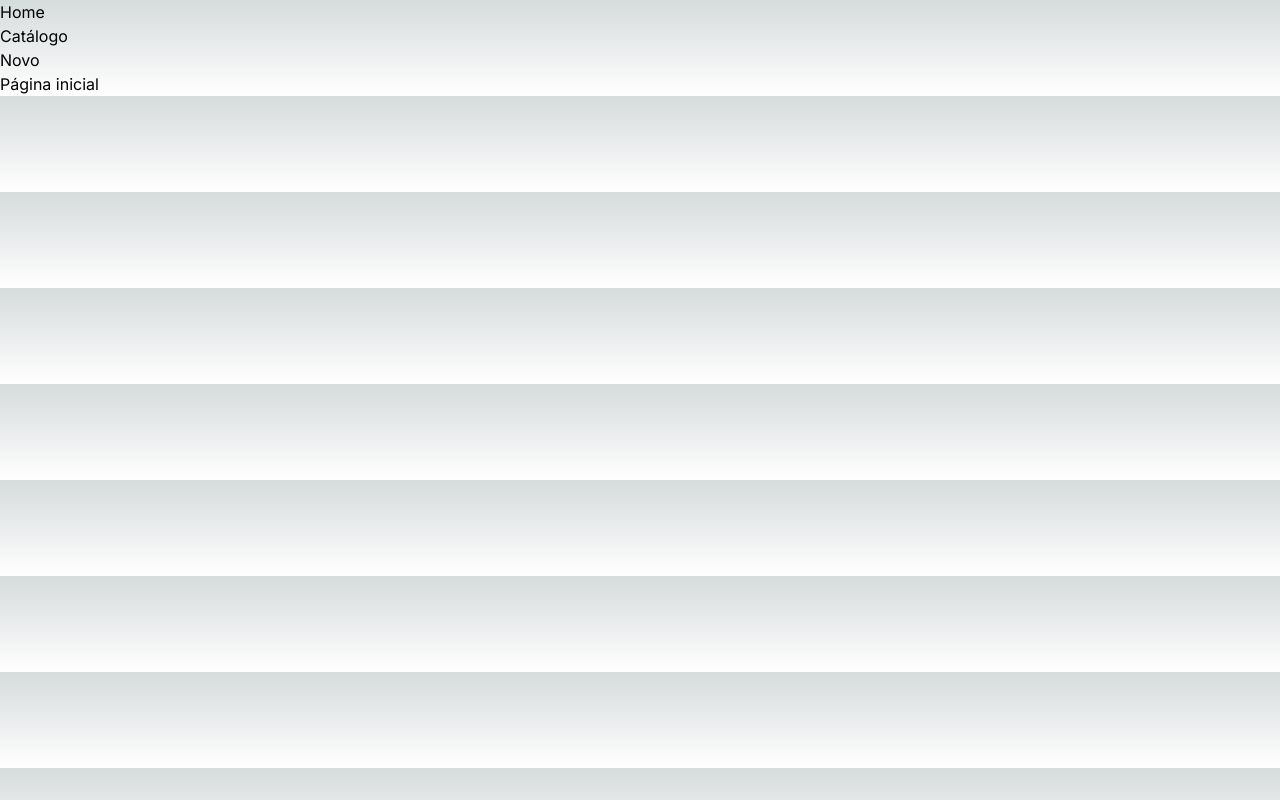
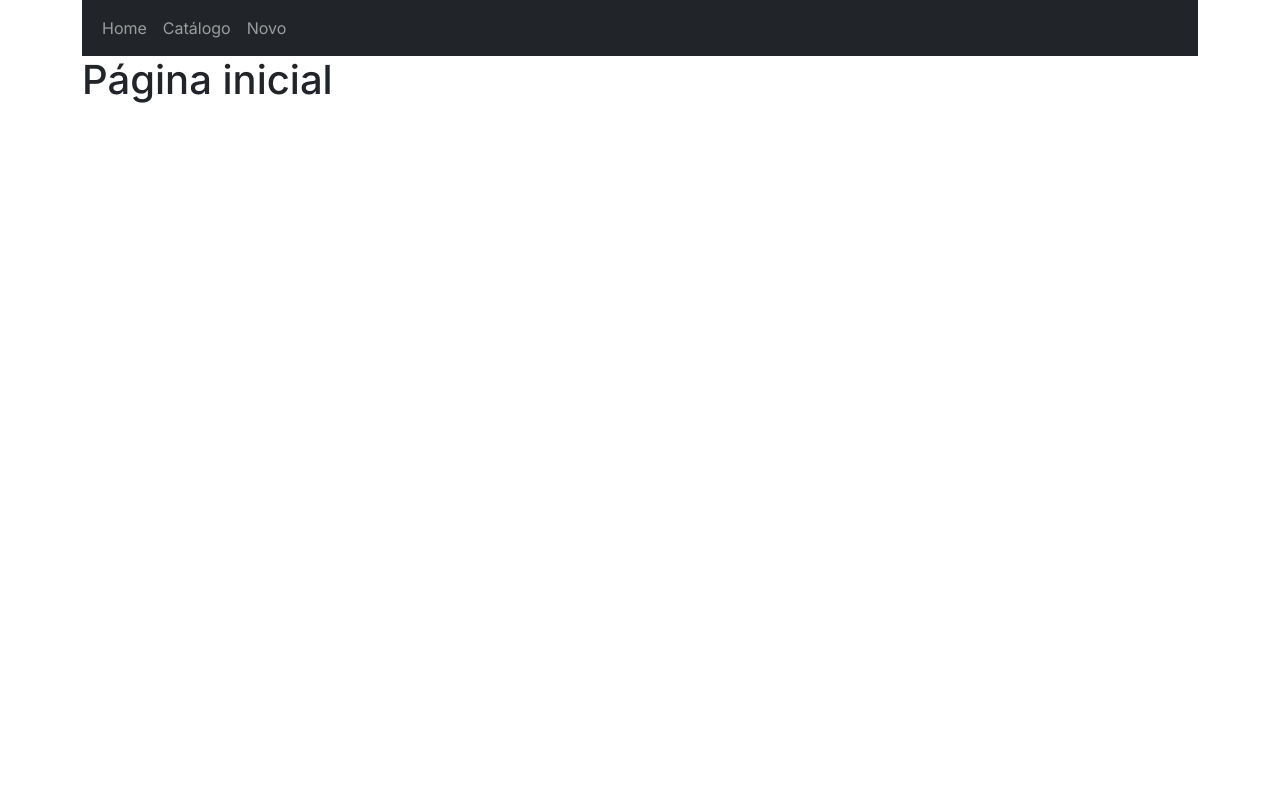
Before and after one commit to PedroAvilar/Livraria-ReactJS-NextJS, a Next.js app in the folder livros-next/: page / in a window 1280 px wide. Built offline with nearby package versions, Linux system fonts and the light colour scheme.

Commit message:
Correção do Bootstrap e global.css.

```diff
--- a/livros-next/app/globals.css
+++ b/livros-next/app/globals.css
@@ -18,12 +18,7 @@
 
 body {
   color: rgb(var(--foreground-rgb));
-  background: linear-gradient(
-      to bottom,
-      transparent,
-      rgb(var(--background-end-rgb))
-    )
-    rgb(var(--background-start-rgb));
+  background: white;
 }
 
 @layer utilities {
--- a/livros-next/app/page.tsx
+++ b/livros-next/app/page.tsx
@@ -1,7 +1,6 @@
-import MyApp from "@/componentes/_app";
+import 'bootstrap/dist/css/bootstrap.css';
 import { Menu } from "@/componentes/Menu";
 import Head from "next/head";
-import Image from "next/image";
 
 export default function Home() {
   return (
--- a/livros-next/componentes/Menu.tsx
+++ b/livros-next/componentes/Menu.tsx
@@ -1,5 +1,5 @@
 import Link from "next/link";
-import MyApp from "./_app";
+import 'bootstrap/dist/css/bootstrap.css';
 
 export const Menu: React.FC = () => {
     return(
```
